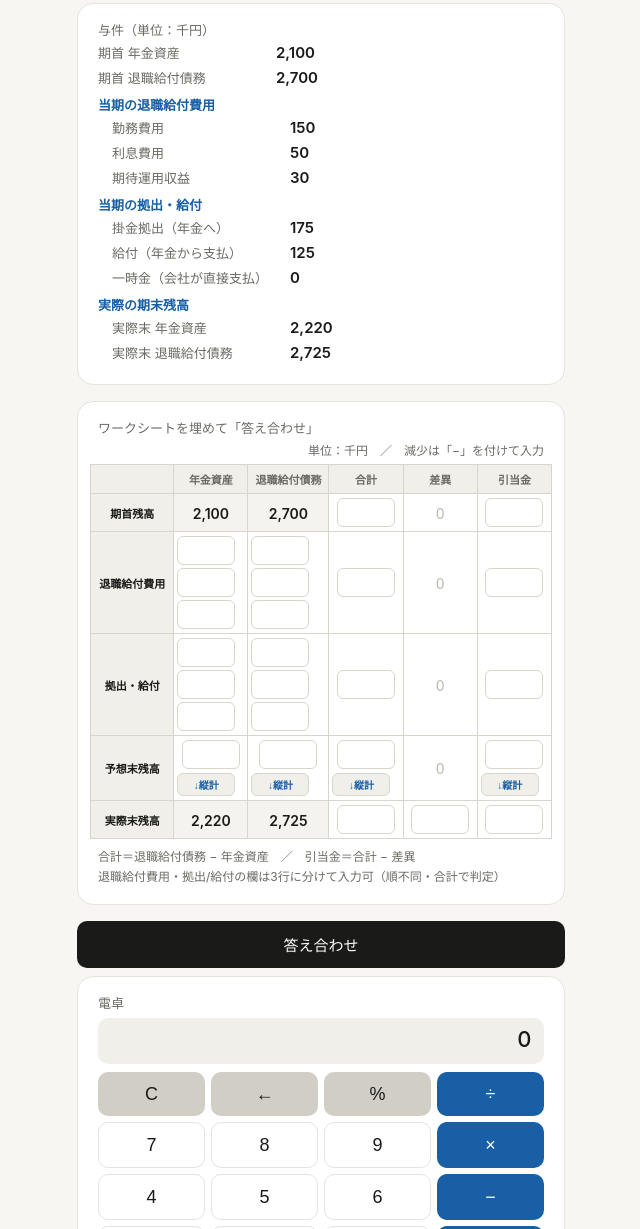
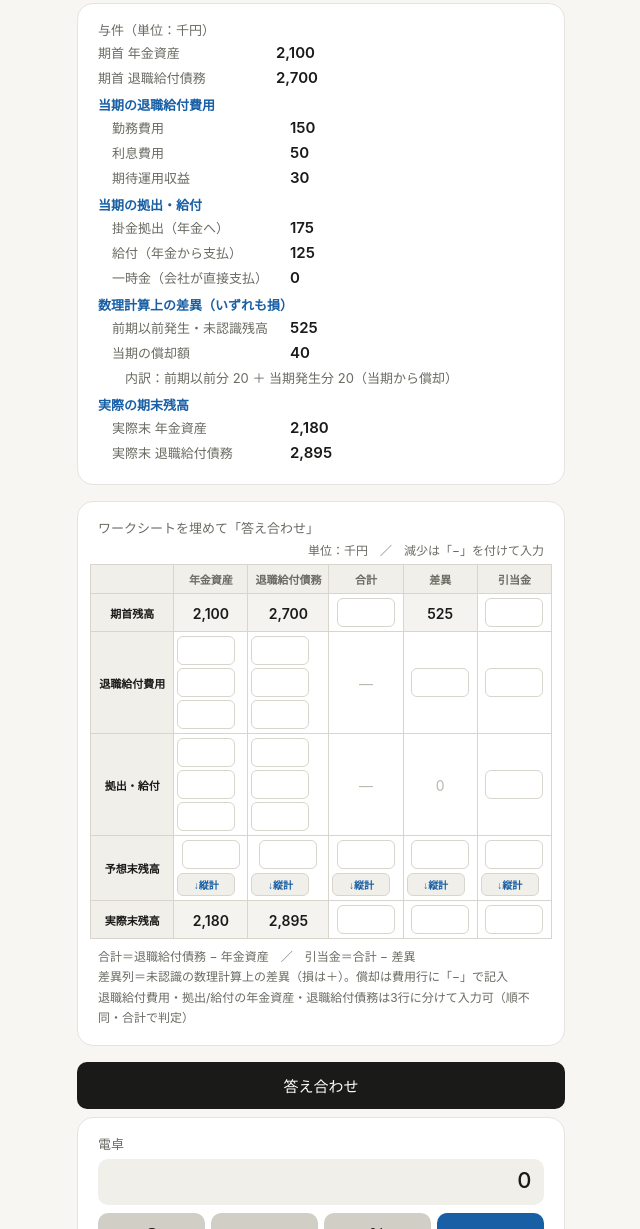
Before and after one commit to clippa-ceal/depreciation_drill, a plain HTML site: page pension.html in a window 1280 px wide. Shown: the part 127-1356 px from the top of the page, without its empty margins (319-959 px from the left). Drawn offline with Linux system fonts and the light colour scheme.

Commit message:
退職給付ドリルに数理計算上の差異の償却を実装
差異列に期首未認識残高・当期償却・当期発生を反映し、費用行・拠出行の合計列入力を廃止。

Co-Authored-By: Claude Opus 4.7 <noreply@anthropic.com>

```diff
--- a/pension.html
+++ b/pension.html
@@ -90,7 +90,7 @@ input.cell-ng{border-color:#D98A8A;background:#FCF0F0}
     <div class="label">ワークシートを埋めて「答え合わせ」</div>
     <div class="unit-note">単位：千円　／　減少は「−」を付けて入力</div>
     <div class="ws-wrap"><div id="ws-area"></div></div>
-    <div class="hint">合計＝退職給付債務 − 年金資産　／　引当金＝合計 − 差異<br>退職給付費用・拠出/給付の欄は3行に分けて入力可（順不同・合計で判定）</div>
+    <div class="hint">合計＝退職給付債務 − 年金資産　／　引当金＝合計 − 差異<br>差異列＝未認識の数理計算上の差異（損は＋）。償却は費用行に「−」で記入<br>退職給付費用・拠出/給付の年金資産・退職給付債務は3行に分けて入力可（順不同・合計で判定）</div>
   </div>
 
   <div id="result-area"></div>
@@ -140,7 +140,7 @@ function parseNum(v){
 }
 
 function genPension(){
-  for(let t=0;t<300;t++){
+  for(let t=0;t<400;t++){
     const openA=rand(20,60)*50;
     const openB=openA+rand(6,30)*50;
     const serviceCost=rand(4,16)*25;
@@ -153,29 +153,47 @@ function genPension(){
     const yosoA=openA+expReturn+contribution-benefitFromPlan;
     const yosoB=openB+serviceCost+interestCost-benefitFromPlan-lumpSum;
     if(yosoA<=0||yosoB<=0)continue;
-    const diffA=rand(-6,6)*10;
-    const diffB=rand(-6,6)*10;
-    if(diffA===0&&diffB===0)continue;
+    // 数理計算上の差異（すべて損）
+    const openDiff=rand(8,24)*25;             // 期首 未認識残高（前期以前発生・損）
+    if(openB-openA<=openDiff)continue;        // 期首引当金>0
+    const priorAmort=rand(2,8)*10;            // 前期以前発生分の当期償却額
+    if(priorAmort>=openDiff)continue;
+    const newDiff=rand(3,12)*10;              // 当期発生額（損）
+    const amortStart=Math.random()<0.5?'current':'next';
+    const currentAmort=amortStart==='current'?rand(1,4)*10:0; // 当期発生分の当期償却
+    if(currentAmort>newDiff)continue;
+    const totalAmort=priorAmort+currentAmort; // 当期償却額（費用行・差異列）
+    if(totalAmort>=openDiff)continue;         // 予想末 差異>0
+    const diffA=rand(-3,3)*10;
+    const diffB=newDiff+diffA;                // diffB-diffA=newDiff>0（損）
     const actualA=yosoA+diffA;
     const actualB=yosoB+diffB;
     if(actualA<=0||actualB<=0)continue;
-    return{openA,openB,serviceCost,interestCost,expReturn,contribution,benefitFromPlan,lumpSum,actualA,actualB};
+    const yosoE=(yosoB-yosoA)-(openDiff-totalAmort);
+    if(yosoE<=0)continue;
+    return{openA,openB,serviceCost,interestCost,expReturn,contribution,benefitFromPlan,lumpSum,
+           openDiff,priorAmort,currentAmort,totalAmort,newDiff,amortStart,actualA,actualB};
   }
   return null;
 }
 
 function computeExpected(g){
   const e={};
-  e.kishuA=g.openA;e.kishuB=g.openB;e.kishuC=g.openB-g.openA;e.kishuD=0;e.kishuE=e.kishuC;
-  e.hiyoA=g.expReturn;e.hiyoB=g.serviceCost+g.interestCost;e.hiyoC=e.hiyoB-e.hiyoA;e.hiyoD=0;e.hiyoE=e.hiyoC;
+  e.kishuA=g.openA;e.kishuB=g.openB;e.kishuC=g.openB-g.openA;e.kishuD=g.openDiff;e.kishuE=e.kishuC-g.openDiff;
+  e.hiyoA=g.expReturn;e.hiyoB=g.serviceCost+g.interestCost;e.hiyoC=e.hiyoB-e.hiyoA;e.hiyoD=-g.totalAmort;e.hiyoE=e.hiyoC-e.hiyoD;
   e.kyoA=g.contribution-g.benefitFromPlan;e.kyoB=-(g.benefitFromPlan+g.lumpSum);e.kyoC=e.kyoB-e.kyoA;e.kyoD=0;e.kyoE=e.kyoC;
-  e.yosoA=g.openA+e.hiyoA+e.kyoA;e.yosoB=g.openB+e.hiyoB+e.kyoB;e.yosoC=e.yosoB-e.yosoA;e.yosoD=0;e.yosoE=e.kishuE+e.hiyoE+e.kyoE;
-  e.jissaiA=g.actualA;e.jissaiB=g.actualB;e.jissaiC=g.actualB-g.actualA;e.jissaiD=e.jissaiC-e.yosoC;e.jissaiE=e.jissaiC-e.jissaiD;
+  e.yosoA=g.openA+e.hiyoA+e.kyoA;e.yosoB=g.openB+e.hiyoB+e.kyoB;e.yosoC=e.yosoB-e.yosoA;e.yosoD=g.openDiff-g.totalAmort;e.yosoE=e.yosoC-e.yosoD;
+  e.jissaiA=g.actualA;e.jissaiB=g.actualB;e.jissaiC=g.actualB-g.actualA;e.jissaiD=g.openDiff-g.totalAmort+g.newDiff;e.jissaiE=e.jissaiC-e.jissaiD;
   return e;
 }
 
 function cellType(r,c){
-  if(c==='D')return r==='jissai'?'input':'zero';
+  if(c==='D'){
+    if(r==='kishu')return 'prefill';
+    if(r==='kyo')return 'zero';
+    return 'input';
+  }
+  if(c==='C'&&(r==='hiyo'||r==='kyo'))return 'none';
   if((r==='kishu'||r==='jissai')&&(c==='A'||c==='B'))return 'prefill';
   if((r==='hiyo'||r==='kyo')&&(c==='A'||c==='B'))return 'triple';
   return 'input';
@@ -193,6 +211,14 @@ function renderGiven(g){
   h+=`<div class="g-row g-sub"><span class="g-key">掛金拠出（年金へ）</span><span class="g-val">${fmt(g.contribution)}</span></div>`;
   h+=`<div class="g-row g-sub"><span class="g-key">給付（年金から支払）</span><span class="g-val">${fmt(g.benefitFromPlan)}</span></div>`;
   h+=`<div class="g-row g-sub"><span class="g-key">一時金（会社が直接支払）</span><span class="g-val">${fmt(g.lumpSum)}</span></div>`;
+  h+=`<div class="g-head">数理計算上の差異（いずれも損）</div>`;
+  h+=`<div class="g-row g-sub"><span class="g-key">前期以前発生・未認識残高</span><span class="g-val">${fmt(g.openDiff)}</span></div>`;
+  h+=`<div class="g-row g-sub"><span class="g-key">当期の償却額</span><span class="g-val">${fmt(g.totalAmort)}</span></div>`;
+  if(g.amortStart==='current'){
+    h+=`<div class="g-row g-sub"><span class="g-key" style="min-width:auto">　内訳：前期以前分 ${fmt(g.priorAmort)} ＋ 当期発生分 ${fmt(g.currentAmort)}（当期から償却）</span></div>`;
+  }else{
+    h+=`<div class="g-row g-sub"><span class="g-key" style="min-width:auto">　前期以前分のみ（当期発生分は翌期から償却）</span></div>`;
+  }
   h+=`<div class="g-head">実際の期末残高</div>`;
   h+=`<div class="g-row g-sub"><span class="g-key">実際末 年金資産</span><span class="g-val">${fmt(g.actualA)}</span></div>`;
   h+=`<div class="g-row g-sub"><span class="g-key">実際末 退職給付債務</span><span class="g-val">${fmt(g.actualB)}</span></div>`;
@@ -211,6 +237,8 @@ function renderTable(e){
         h+=`<td class="ws-given"><span class="ws-static">${fmt(e[r+c])}</span></td>`;
       }else if(tp==='zero'){
         h+=`<td><span class="ws-zero">0</span></td>`;
+      }else if(tp==='none'){
+        h+=`<td><span class="ws-zero">—</span></td>`;
       }else if(tp==='triple'){
         h+=`<td class="ws-cell ws-triple"><input type="text" id="${base}_0" autocomplete="off"><input type="text" id="${base}_1" autocomplete="off"><input type="text" id="${base}_2" autocomplete="off"><span class="ws-ans" id="ans_${base}"></span></td>`;
       }else{
@@ -228,6 +256,7 @@ function readCell(r,c){
   const tp=cellType(r,c),base=`c_${r}_${c}`;
   if(tp==='prefill')return STATE.exp[r+c];
   if(tp==='zero')return 0;
+  if(tp==='none')return readCell(r,'B')-readCell(r,'A');
   if(tp==='triple')return [0,1,2].reduce((s,i)=>s+parseNum(document.getElementById(`${base}_${i}`).value),0);
   return parseNum(document.getElementById(base).value);
 }
@@ -263,7 +292,7 @@ function grade(){
   for(const[r,rl]of ROWS){
     for(const[c,cl]of COLS){
       const tp=cellType(r,c);
-      if(tp==='prefill'||tp==='zero')continue;
+      if(tp==='prefill'||tp==='zero'||tp==='none')continue;
       total++;
       const base=`c_${r}_${c}`,exp=e[r+c];
       let val,ids;
@@ -288,7 +317,9 @@ function grade(){
   if(allOk)STATE.perfect++;
   document.getElementById('s-total').textContent=STATE.total;
   document.getElementById('s-perfect').textContent=STATE.perfect;
-  document.getElementById('result-area').innerHTML=`<div class="${allOk?'result-ok':'result-ng'}">${allOk?'✓ 全セル正解！':'正解 '+ok+' / '+total+' セル　（赤セルに正答を表示）'}</div>`;
+  const g=STATE.g;
+  const recon=`<div class="hint" style="margin-top:6px">期末 未認識数理差異 ＝ 期首 ${fmt(g.openDiff)} − 当期償却 ${fmt(g.totalAmort)} ＋ 当期発生 ${fmt(g.newDiff)} ＝ ${fmt(e.jissaiD)}<br>当期償却 ${fmt(g.totalAmort)} は費用行・差異列に「−${fmt(g.totalAmort)}」として記入（退職給付費用が増える）</div>`;
+  document.getElementById('result-area').innerHTML=`<div class="${allOk?'result-ok':'result-ng'}">${allOk?'✓ 全セル正解！':'正解 '+ok+' / '+total+' セル　（赤セルに正答を表示）'}</div>`+recon;
   document.getElementById('btn-check').style.display='none';
   document.getElementById('btn-next').style.display='block';
 }
--- a/service-worker.js
+++ b/service-worker.js
@@ -1,4 +1,4 @@
-const CACHE = 'shokyaku-drill-v5';
+const CACHE = 'shokyaku-drill-v6';
 const ASSETS = [
   './',
   './index.html',
```
